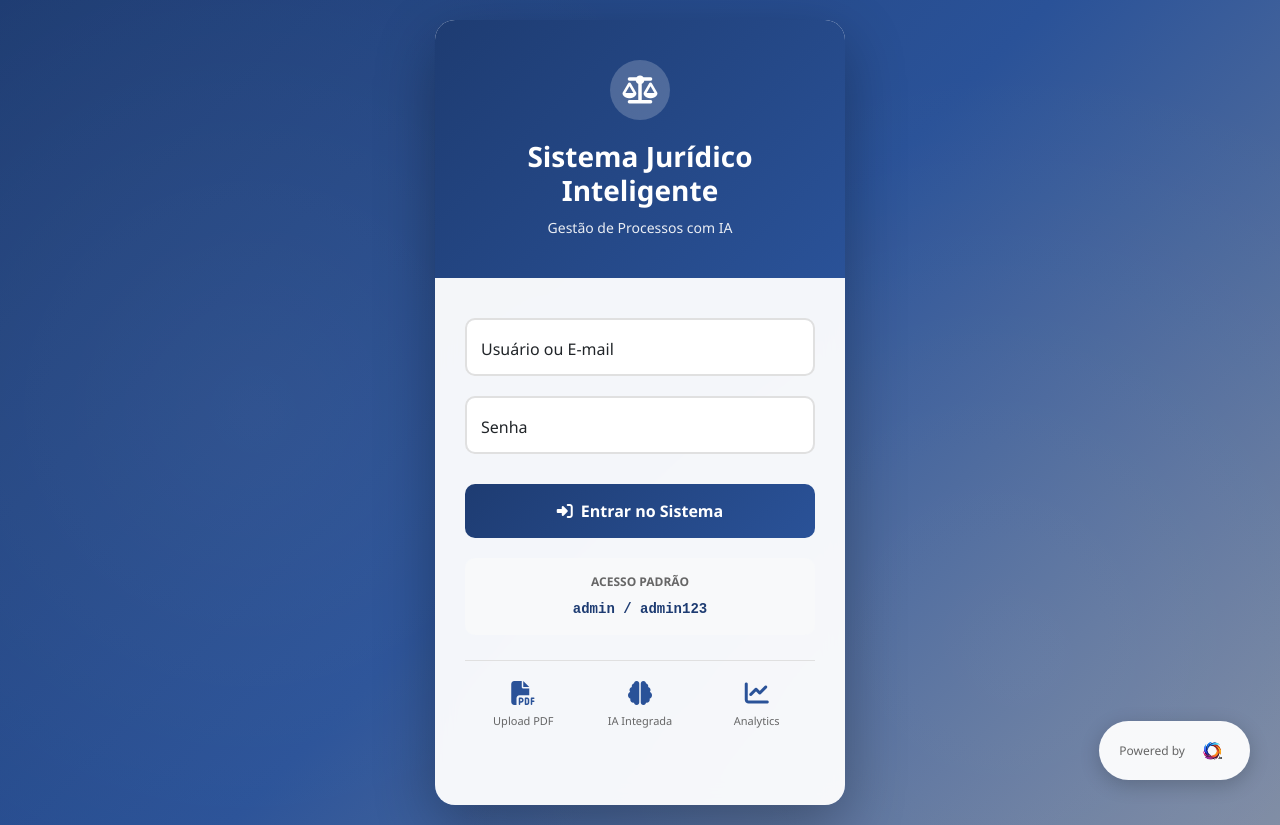
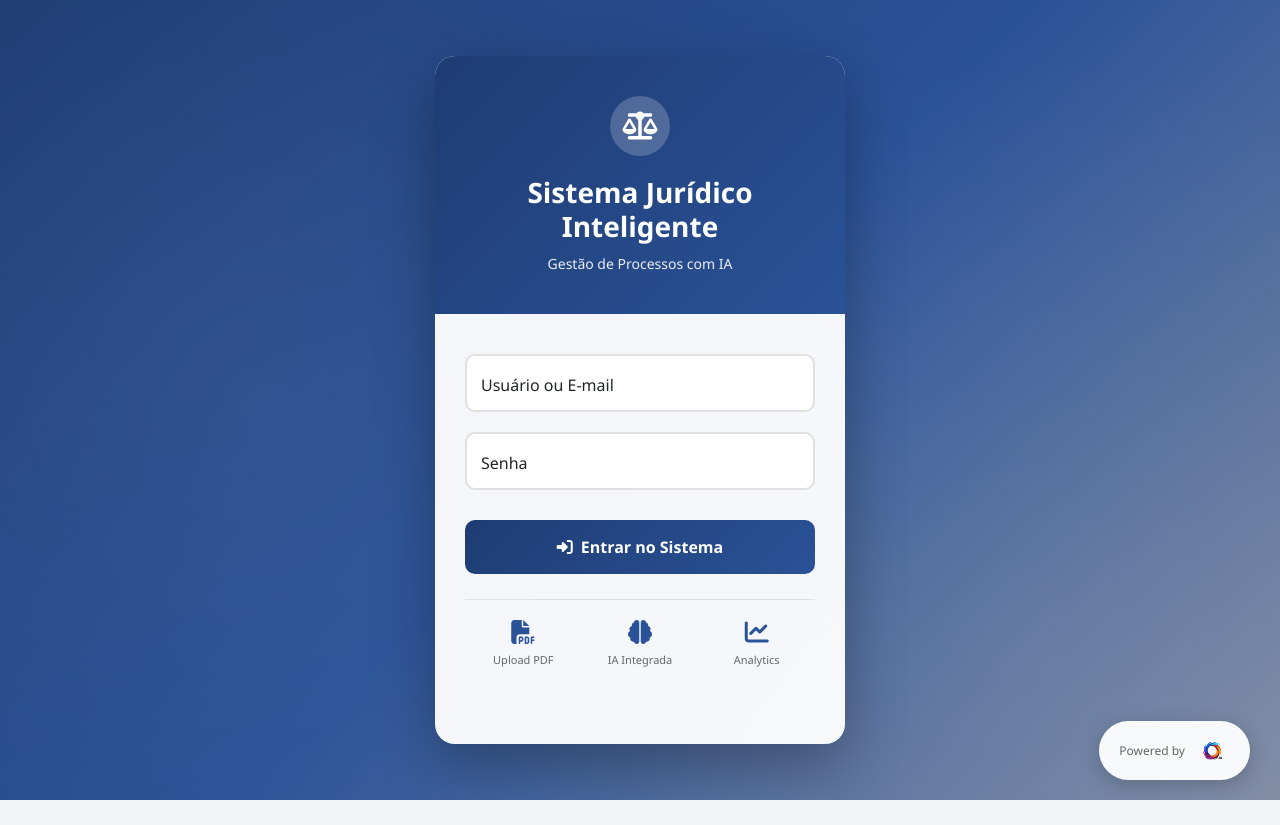
Before and after one commit to Ronaldmtt/NovogitBurlamaqui, a Flask app: page /login in a window 1280 px wide. After the commit the page ends 800 px from the top, so only its background shows below. Run offline with Flask 3, Linux system fonts and the light colour scheme; some libraries are stand-ins or nearby versions.

Commit message:
Remove hardcoded credentials from login screen and use environment variables
Update the admin user creation to use environment variables for credentials, and remove the visible default credentials from the login template.

Replit-Commit-Author: Agent
Replit-Commit-Session-Id: 50a45bb1-6eea-4084-af28-77e38a562da7
Replit-Commit-Checkpoint-Type: full_checkpoint
Replit-Commit-Event-Id: 764433d2-8fbf-4b42-b6e4-8fc87754ce0c
Replit-Commit-Screenshot-Url: https://storage.googleapis.com/screenshot-production-us-central1/c1dbbe79-63b6-491a-b0e4-b8cb2bcd75b1/50a45bb1-6eea-4084-af28-77e38a562da7/5DmOF6L

```diff
--- a/templates/login.html
+++ b/templates/login.html
@@ -183,27 +183,6 @@
             width: auto;
         }
 
-        .default-credentials {
-            background: #f8f9fa;
-            border-radius: 10px;
-            padding: 15px;
-            margin-top: 20px;
-            text-align: center;
-        }
-
-        .default-credentials .title {
-            font-size: 12px;
-            color: #666;
-            margin-bottom: 8px;
-            font-weight: 600;
-        }
-
-        .default-credentials .creds {
-            font-family: 'Courier New', monospace;
-            font-size: 14px;
-            color: #1e3c72;
-            font-weight: 600;
-        }
 
         @media (max-width: 576px) {
             .login-container {
@@ -309,10 +288,6 @@
                     </button>
                 </form>
 
-                <div class="default-credentials">
-                    <div class="title">ACESSO PADRÃO</div>
-                    <div class="creds">admin / admin123</div>
-                </div>
 
                 <div class="feature-icons">
                     <div class="feature-icon">
```
Also changed, not shown: models.py (+8 -4 lines), 1 other file.
